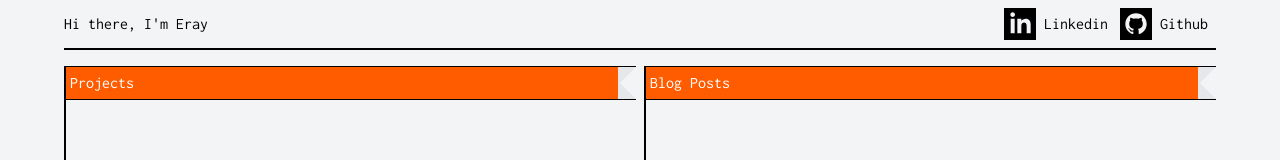
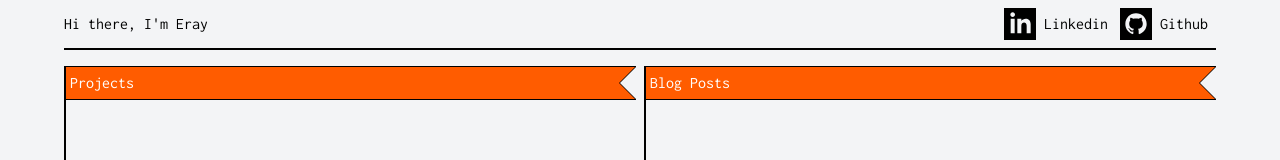
Before and after one commit to eates23/eates23.github.io, a Svelte app: page / in a window 1280 px wide. Shown: the top 160 px of the page. Built offline with nearby package versions, Linux system fonts and the light colour scheme; no server answers.

Commit message:
chore: update modules
Signed-off-by: Eray Ates <eates23@gmail.com>

```diff
--- a/src/style/global.scss
+++ b/src/style/global.scss
@@ -1,7 +1,6 @@
 /* stylelint-disable max-line-length */
 /* stylelint-disable no-invalid-position-at-import-rule */
 
-// tailwindcss
 @tailwind base;
 @tailwind components;
 @tailwind utilities;
@@ -29,8 +28,6 @@ body {
   background-image: linear-gradient(to left, transparent 1rem, var(--title) 1rem);
   display: block;
   position: relative;
-
-  // position: relative;
 
   &::after,
   &::before {
@@ -61,3 +58,7 @@ body {
     fill: var(--title);
   }
 }
+
+*,:before,:after {
+  @apply border-current;
+}
```
Also changed, not shown: package.json (+25 -24 lines), tsconfig.json (+1 -6 lines), vite.config.mjs (renamed from vite.config.js), 1 other file (tests, documents, lock files or other folders).
